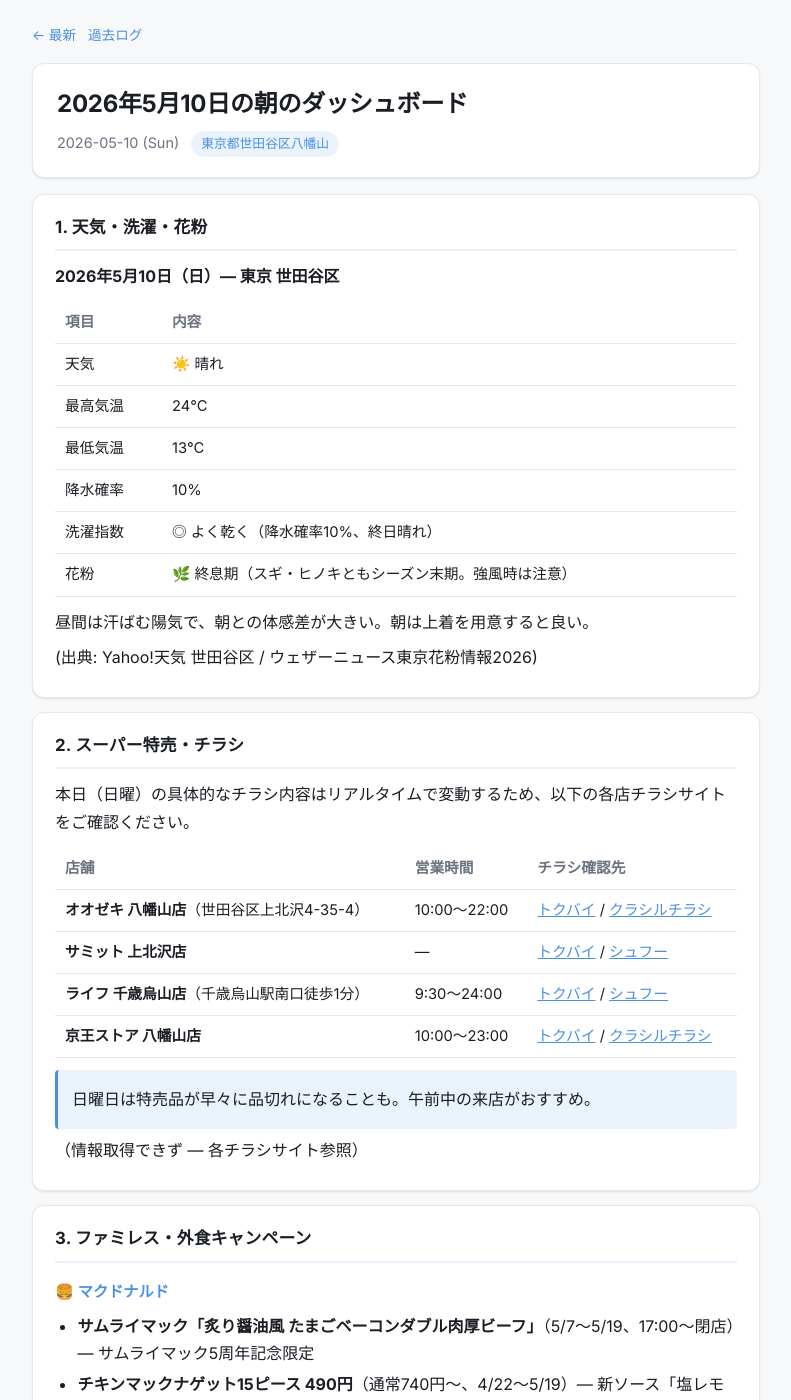
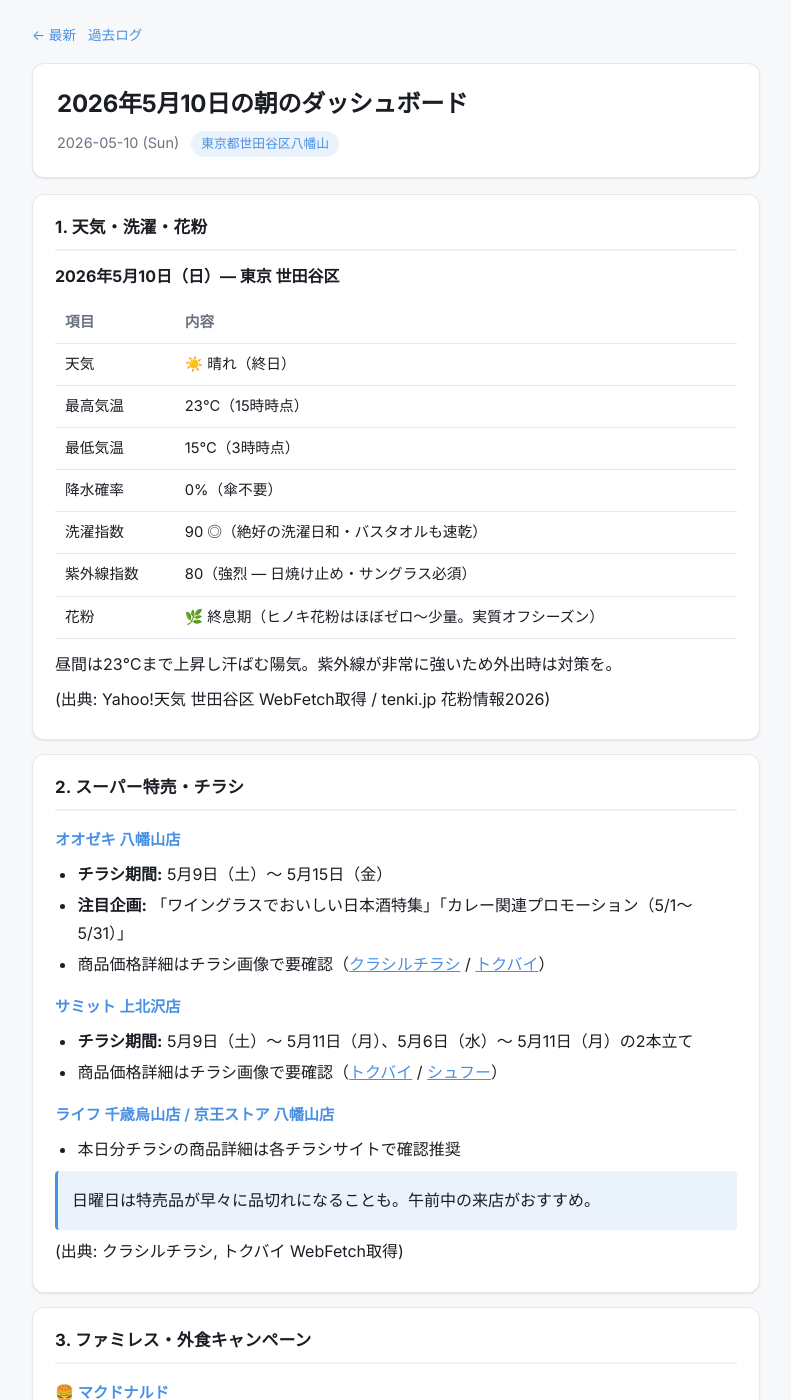
Before and after one commit to yuki7827/daily-life-dashboard, a Jekyll site: the page built from _posts/2026-05-10-daily.md, in a window 1280 px wide and 1400 px high. Shown: the whole window, without its empty margins (244-1035 px from the left). Built offline with Jekyll 4.4.1, drawn with Linux system fonts in a browser that asks for light colours; some of the changed text lies outside the part shown.

Commit message:
daily: 2026-05-10 dashboard

```diff
--- a/_posts/2026-05-10-daily.md
+++ b/_posts/2026-05-10-daily.md
@@ -11,33 +11,37 @@ location: "東京都世田谷区八幡山"
 
 | 項目 | 内容 |
 |------|------|
-| 天気 | ☀️ 晴れ |
-| 最高気温 | 24℃ |
-| 最低気温 | 13℃ |
-| 降水確率 | 10% |
-| 洗濯指数 | ◎ よく乾く（降水確率10%、終日晴れ） |
-| 花粉 | 🌿 終息期（スギ・ヒノキともシーズン末期。強風時は注意） |
+| 天気 | ☀️ 晴れ（終日） |
+| 最高気温 | 23℃（15時時点） |
+| 最低気温 | 15℃（3時時点） |
+| 降水確率 | 0%（傘不要） |
+| 洗濯指数 | 90 ◎（絶好の洗濯日和・バスタオルも速乾） |
+| 紫外線指数 | 80（強烈 — 日焼け止め・サングラス必須） |
+| 花粉 | 🌿 終息期（ヒノキ花粉はほぼゼロ〜少量。実質オフシーズン） |
 
-昼間は汗ばむ陽気で、朝との体感差が大きい。朝は上着を用意すると良い。
+昼間は23℃まで上昇し汗ばむ陽気。紫外線が非常に強いため外出時は対策を。
 
-(出典: Yahoo!天気 世田谷区 / ウェザーニュース東京花粉情報2026)
+(出典: Yahoo!天気 世田谷区 WebFetch取得 / tenki.jp 花粉情報2026)
 
 ---
 
 ## 2. スーパー特売・チラシ
 
-本日（日曜）の具体的なチラシ内容はリアルタイムで変動するため、以下の各店チラシサイトをご確認ください。
+### オオゼキ 八幡山店
+- **チラシ期間:** 5月9日（土）〜 5月15日（金）
+- **注目企画:** 「ワイングラスでおいしい日本酒特集」「カレー関連プロモーション（5/1〜5/31）」
+- 商品価格詳細はチラシ画像で要確認（[クラシルチラシ](https://chirashi.kurashiru.com/stores/109d6813-c895-4b6a-a56d-f7ca8b9e50dc) / [トクバイ](https://tokubai.co.jp/%E3%82%AA%E3%82%AA%E3%82%BC%E3%82%AD/8408)）
 
-| 店舗 | 営業時間 | チラシ確認先 |
-|------|---------|------------|
-| **オオゼキ 八幡山店**（世田谷区上北沢4-35-4） | 10:00〜22:00 | [トクバイ](https://tokubai.co.jp/%E3%82%AA%E3%82%AA%E3%82%BC%E3%82%AD/8408) / [クラシルチラシ](https://chirashi.kurashiru.com/stores/109d6813-c895-4b6a-a56d-f7ca8b9e50dc) |
-| **サミット 上北沢店** | — | [トクバイ](https://tokubai.co.jp/%E3%82%B5%E3%83%9F%E3%83%83%E3%83%88/7267) / [シュフー](https://www.shufoo.net/pntweb/shopDetail/264221/) |
-| **ライフ 千歳烏山店**（千歳烏山駅南口徒歩1分） | 9:30〜24:00 | [トクバイ](https://tokubai.co.jp/%E3%83%A9%E3%82%A4%E3%83%95/2522) / [シュフー](https://www.shufoo.net/pntweb/shopDetail/18645/) |
-| **京王ストア 八幡山店** | 10:00〜23:00 | [トクバイ](https://tokubai.co.jp/%E4%BA%AC%E7%8E%8B%E3%82%B9%E3%83%88%E3%82%A2/7866) / [クラシルチラシ](https://chirashi.kurashiru.com/stores/75e24461-77ce-4bf3-8e61-bf8c6818e901) |
+### サミット 上北沢店
+- **チラシ期間:** 5月9日（土）〜 5月11日（月）、5月6日（水）〜 5月11日（月）の2本立て
+- 商品価格詳細はチラシ画像で要確認（[トクバイ](https://tokubai.co.jp/%E3%82%B5%E3%83%9F%E3%83%83%E3%83%88/7267) / [シュフー](https://www.shufoo.net/pntweb/shopDetail/264221/)）
+
+### ライフ 千歳烏山店 / 京王ストア 八幡山店
+- 本日分チラシの商品詳細は各チラシサイトで確認推奨
 
 > 日曜日は特売品が早々に品切れになることも。午前中の来店がおすすめ。
 
-（情報取得できず — 各チラシサイト参照）
+(出典: クラシルチラシ, トクバイ WebFetch取得)
 
 ---
 
@@ -108,19 +112,19 @@ location: "東京都世田谷区八幡山"
 
 ## 5. ゴミ収集（当日／明日）
 
-**今日（5月10日・日曜日）**: ゴミ収集なし（世田谷区の収集は平日のみ）
+**八幡山1〜3丁目 確定スケジュール（砧清掃事務所管轄）**
 
-**明日（5月11日・月曜日）の目安**（烏山地域・八幡山エリア）:
+| 品目 | 収集曜日 |
+|------|---------|
+| 可燃ごみ | 月・木曜日 |
+| 不燃ごみ | 第1・3火曜日 |
+| 資源（瓶・缶・紙等） | 土曜日 |
+| ペットボトル | 第2・4火曜日 |
 
-| 品目 | 収集予定 |
-|------|----------|
-| 可燃ごみ | 要確認（月・木曜 または 火・金曜の地区による） |
-| 不燃ごみ | 月2回（要確認） |
-| 資源 | 週1回（要確認） |
+- **本日（5月10日・日）:** 収集なし
+- **明日（5月11日・月）:** 🗑 **可燃ごみ** — 朝8時までに出すこと！
 
-> ⚠️ 八幡山1〜3丁目の正確な収集曜日は世田谷区公式の「資源・ごみ収集曜日一覧PDF」または「さんあ〜る」アプリで要確認。
->
-> (出典: [世田谷区 資源・ごみ収集日一覧](https://www.city.setagaya.lg.jp/02241/416.html))
+(出典: [世田谷区 資源・ごみ収集日一覧](https://www.city.setagaya.lg.jp/02241/416.html) WebFetch取得)
 
 ---
 
@@ -152,9 +156,9 @@ location: "東京都世田谷区八幡山"
 
 | セクション | 取得状況 | 備考 |
 |-----------|---------|------|
-| 天気・洗濯・花粉 | ✅ 取得成功 | 気温・降水確率・花粉をWebSearchで取得 |
-| スーパー特売 | ⚠️ 部分取得 | 店舗情報のみ。本日チラシ詳細は各サイト参照 |
-| ファミレス・外食 | ✅ 取得成功 | マクドナルド・サイゼリヤ・ガスト等の最新情報取得 |
+| 天気・洗濯・花粉 | ✅ 取得成功 | Yahoo!天気 WebFetch成功。気温・降水確率・洗濯指数・花粉を取得 |
+| スーパー特売 | ⚠️ 部分取得 | チラシ期間・特集名は確認。商品価格詳細はチラシ画像要確認 |
+| ファミレス・外食 | ✅ 取得成功 | マクドナルド・スタバ・ガスト・サイゼリヤの最新情報取得 |
 | 今日の献立提案 | ✅ 生成完了 | 天気・旬素材を踏まえた2案 |
-| ゴミ収集 | ⚠️ 要確認 | 烏山地域の町丁目別曜日を特定できず。公式PDF参照を推奨 |
-| 近隣イベント | ✅ 取得成功 | 本日開催の3件を確認 |
+| ゴミ収集 | ✅ 取得成功 | 世田谷区公式サイト WebFetch成功。八幡山1〜3丁目の曜日を確定 |
+| 近隣イベント | ✅ 取得成功 | 世田谷区イベントカレンダー WebFetch、WebSearch取得 |
```
